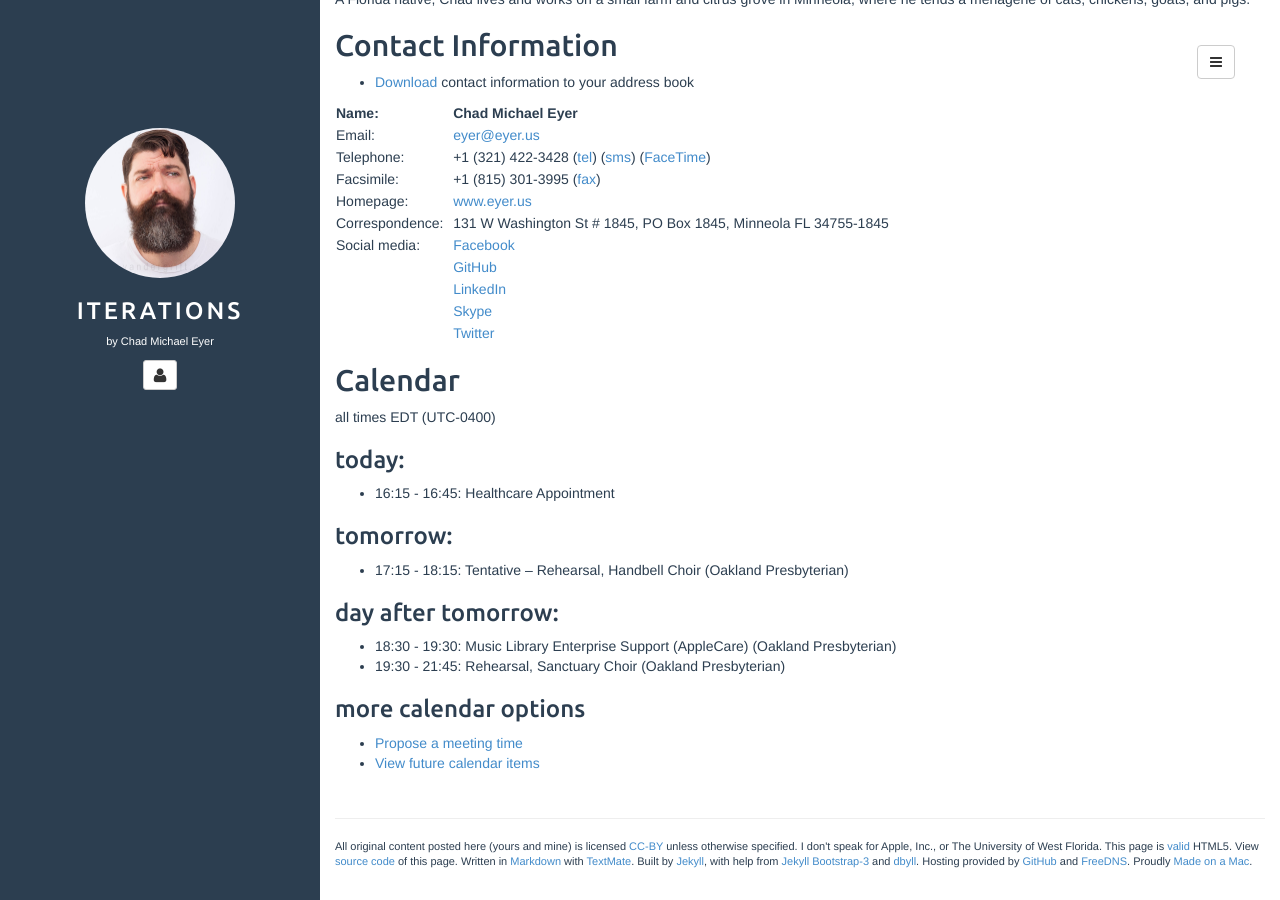
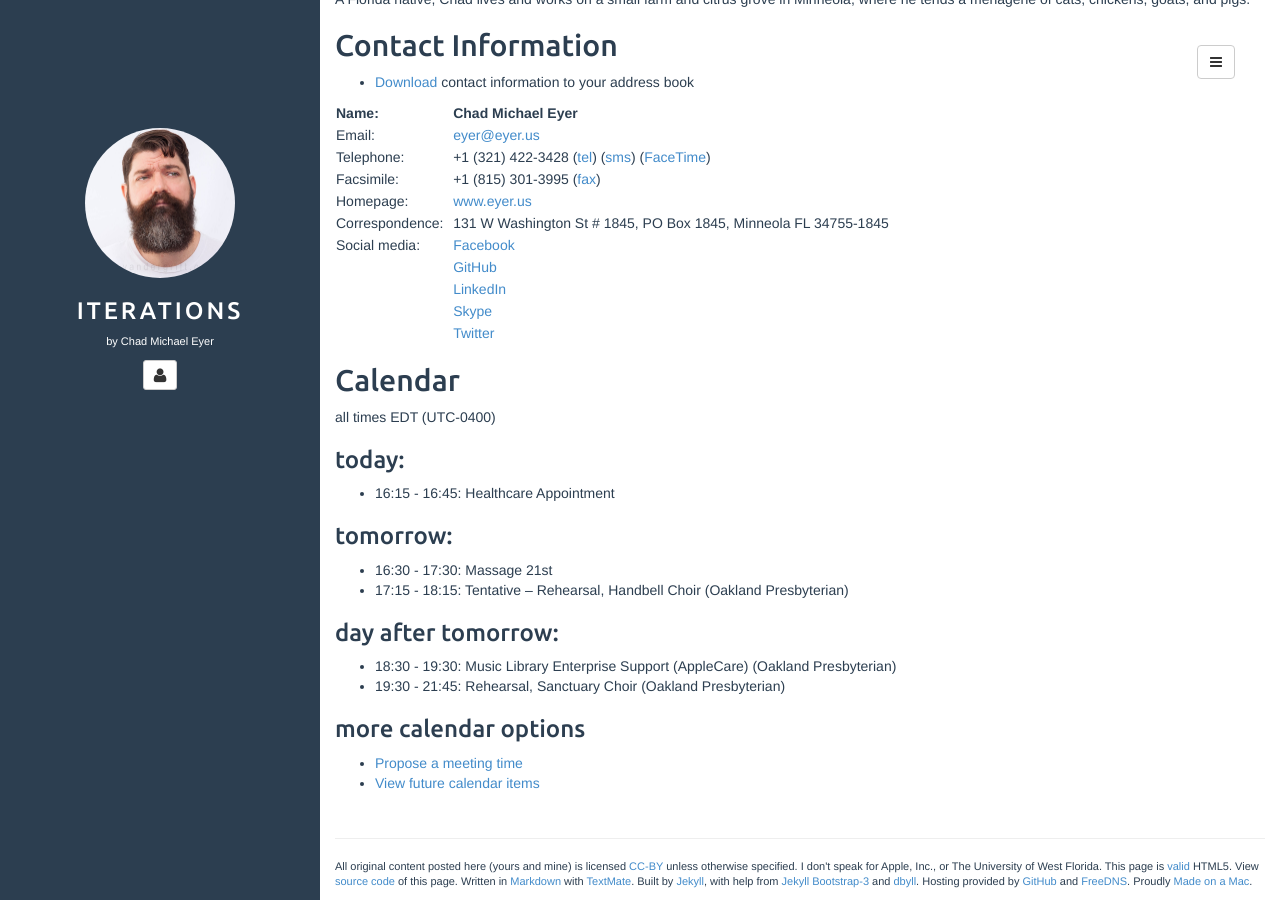
Before and after one commit to chadmichaeleyer/chadmichaeleyer.github.io, a Jekyll site: the page built from about.md, in a window 1280 px wide and 900 px high, scrolled down 1070 px. Built offline with Jekyll 4.4.1, drawn with Linux system fonts in a browser that asks for light colours.

Commit message:
calendar update

```diff
--- a/calendar-year.markdown
+++ b/calendar-year.markdown
@@ -6,6 +6,7 @@ all times EDT (UTC-0400)
 
 ### 2017-08-15 (Tue):
 
+* 16:30 - 17:30: Massage 21st
 * 17:15 - 18:15: Tentative – Rehearsal, Handbell Choir (Oakland Presbyterian)
 
 ### 2017-08-16 (Wed):
--- a/calendar.markdown
+++ b/calendar.markdown
@@ -6,6 +6,7 @@ all times EDT (UTC-0400)
 
 ### tomorrow:
 
+* 16:30 - 17:30: Massage 21st
 * 17:15 - 18:15: Tentative – Rehearsal, Handbell Choir (Oakland Presbyterian)
 
 ### day after tomorrow:
```
